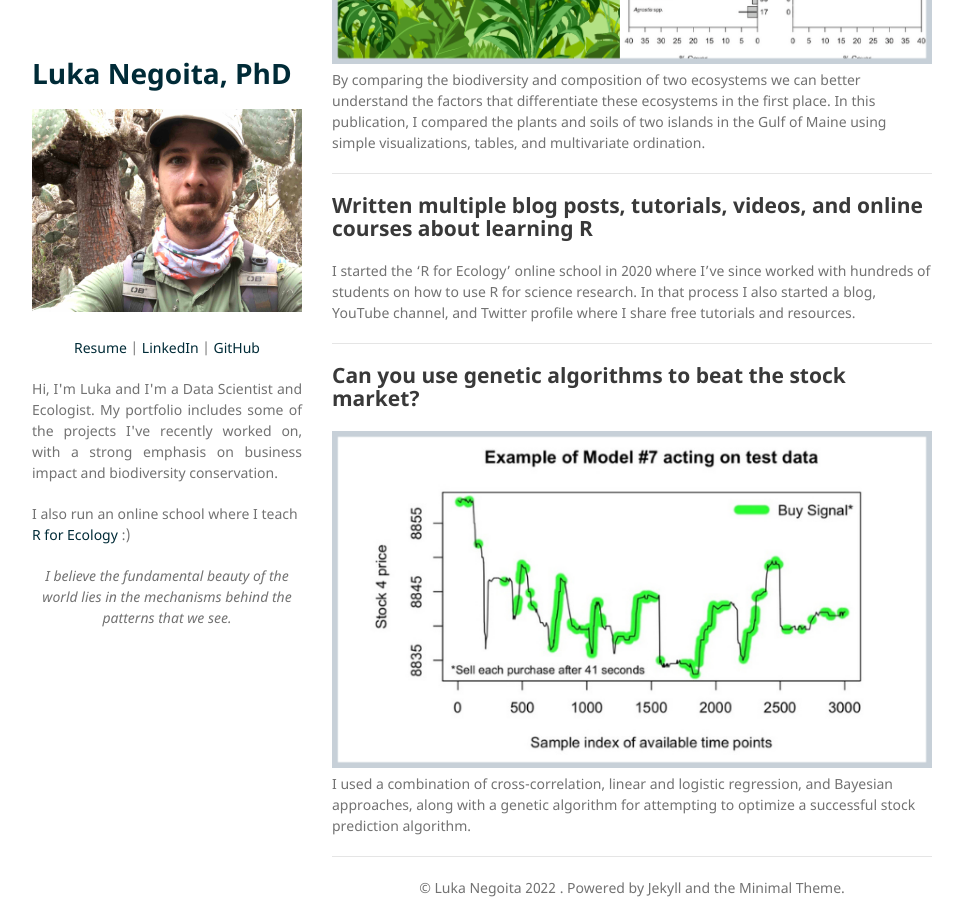
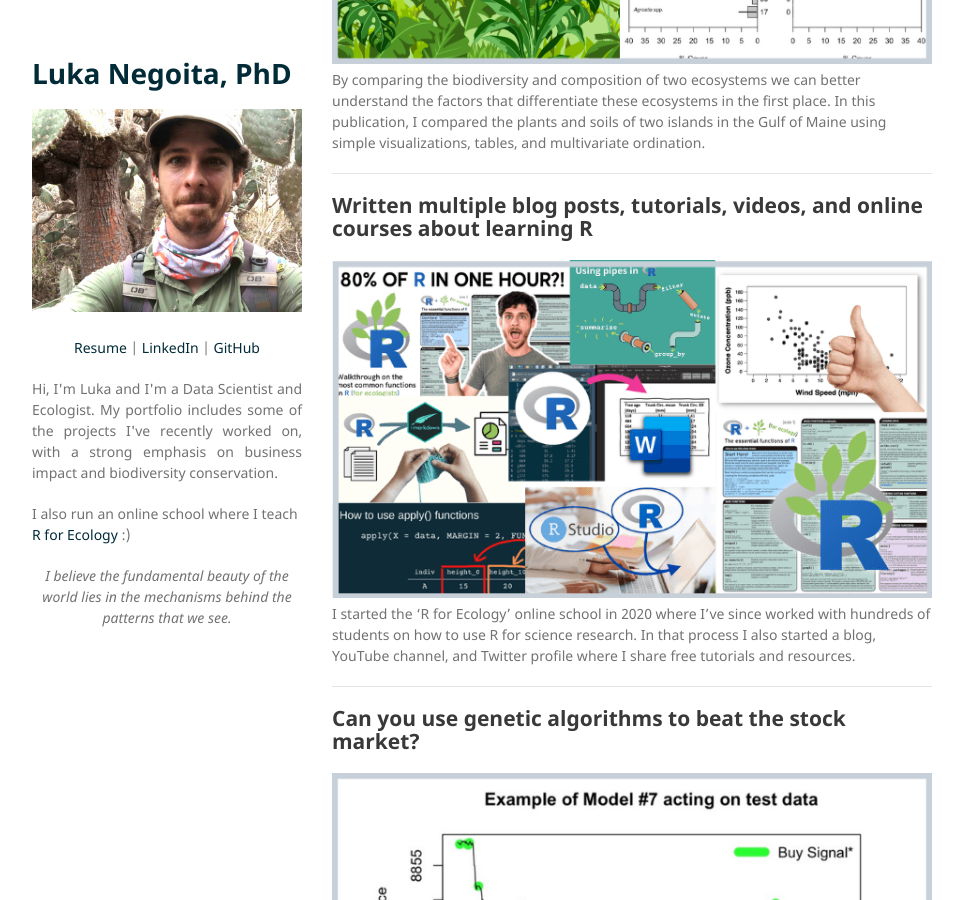
Before and after one commit to LukaNeg/LukaNeg.github.io, a Jekyll site: the page built from index.md, in a window 1280 px wide and 900 px high, scrolled down 3955 px. Shown: the whole window, without its empty margins (158-1121 px from the left). Built offline with Jekyll 4.4.1, drawn with Linux system fonts in a browser that asks for light colours; our own code applies the rules of GitHub Pages for plain Markdown files.

Commit message:
add resources post

```diff
--- a/index.md
+++ b/index.md
@@ -81,6 +81,7 @@ By comparing the biodiversity and composition of two ecosystems we can better un
 ---
 ## Written multiple blog posts, tutorials, videos, and online courses about learning R
 
+<center><img src="/images/rforecology_thumb.png"></center>
 I started the 'R for Ecology' online school in 2020 where I've since worked with hundreds of students on how to use R for science research. In that process I also started a blog, YouTube channel, and Twitter profile where I share free tutorials and resources.
 
 ---
```
Also changed, not shown: images/rforecology_thumb.png (added).
